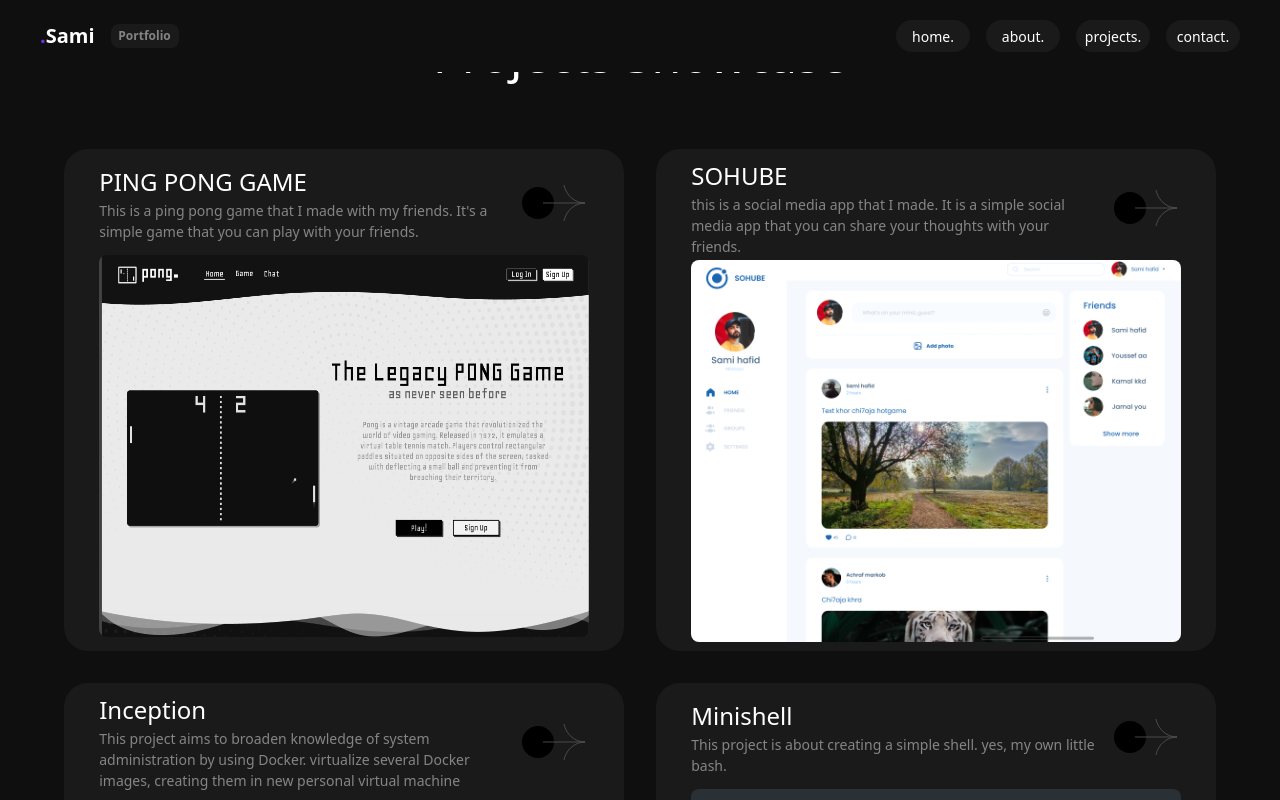
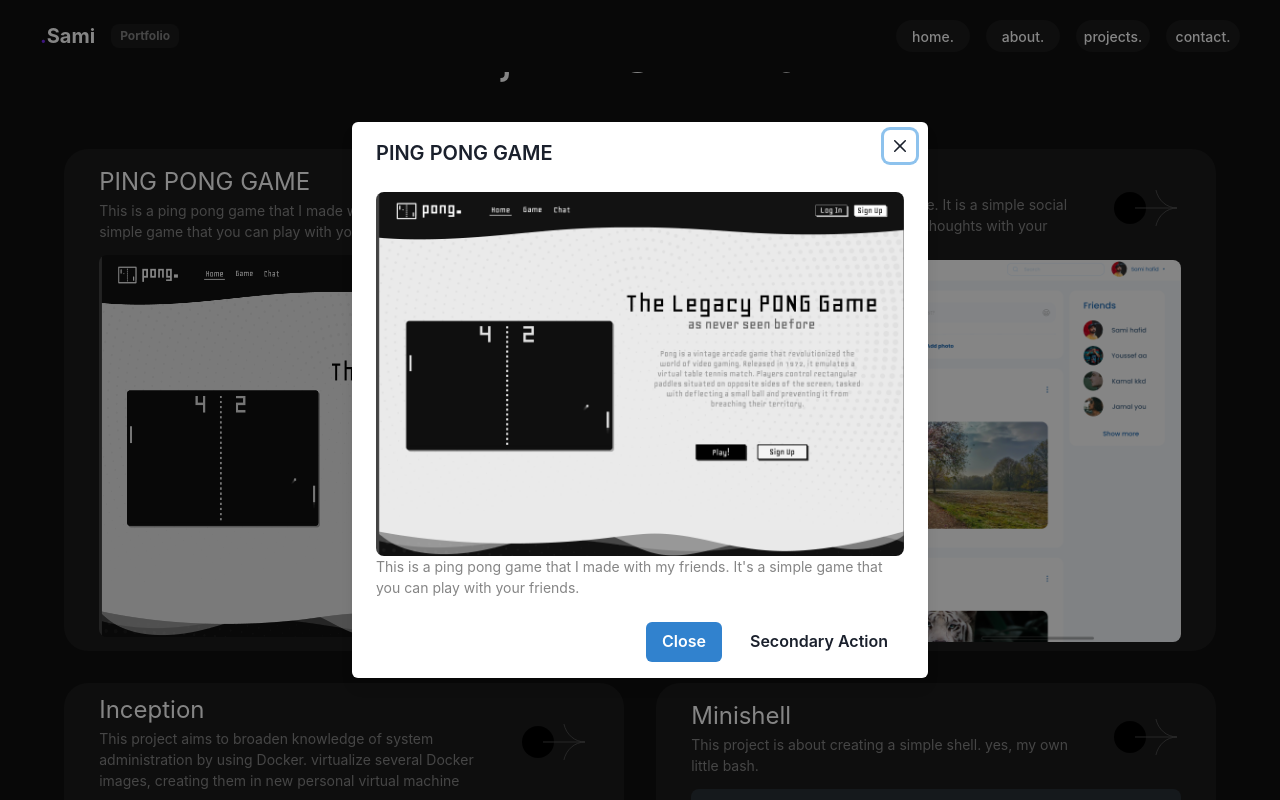
Before and after one commit to Forstman1/newportfolio, a React (Vite) app: page / in a window 1280 px wide. Both pictures are taken after a click on the element 344 px from the left and 1715 px from the top of the page. Shown: the part 1315-2115 px from the top of the page. Built offline with nearby package versions, Linux system fonts and the light colour scheme.

Commit message:
adding project description still need some improvement

```diff
--- a/package.json
+++ b/package.json
@@ -11,13 +11,14 @@
   },
   "dependencies": {
     "@chakra-ui/react": "^2.8.2",
-    "@emotion/react": "^11.11.1",
+    "@emotion/react": "^11.11.3",
     "@emotion/styled": "^11.11.0",
-    "framer-motion": "^10.16.16",
+    "framer-motion": "^10.17.9",
     "react": "^18.2.0",
     "react-dom": "^18.2.0"
   },
   "devDependencies": {
+    "@chakra-ui/cli": "^2.4.1",
     "@types/react": "^18.2.43",
     "@types/react-dom": "^18.2.17",
     "@vitejs/plugin-react": "^4.2.1",
--- a/src/App.jsx
+++ b/src/App.jsx
@@ -1,5 +1,6 @@
 import Home from './components/home'
 import './App.css'
+
 
 function App() {
 
--- a/src/components/ui/Card.jsx
+++ b/src/components/ui/Card.jsx
@@ -1,13 +1,24 @@
 import { Icons } from "../icons";
 import { Image } from '@chakra-ui/react'
-
+import {
+    Modal,
+    ModalOverlay,
+    ModalContent,
+    ModalHeader,
+    ModalFooter,
+    ModalBody,
+    ModalCloseButton,
+    Button
+} from '@chakra-ui/react'
+import { useDisclosure } from '@chakra-ui/react';
 
 
 export default function Card({ title, description, image, link }) {
+    const { isOpen, onOpen, onClose } = useDisclosure()
 
 
     return (
-        <div className="w-[560px] h-[502px] flex-col items-center justify-around bg-[#1A1A1A] hover:bg-[#292929] rounded-[24px]  group/card duration-500 cursor-pointer">
+        <div onClick={onOpen} className="w-[560px] h-[502px] flex-col items-center justify-around bg-[#1A1A1A] hover:bg-[#292929] rounded-[24px]  group/card duration-500 cursor-pointer">
             <div className="flex-col flex items-center justify-around p-2 w-full h-full ">
 
                 <div className="flex justify-between items-center w-[90%]">
@@ -26,6 +37,27 @@ export default function Card({ title, description, image, link }) {
                     <Image src={image} alt="Segun Adebayo" className="w-full h-full rounded-lg" />
                 </div>
             </div>
+
+
+            <Modal isOpen={isOpen} onClose={onClose} isCentered size={'xl'} >
+                <ModalOverlay />
+                <ModalContent className="bg-slate-500 w-full">
+                    <ModalHeader isCentered>{title}</ModalHeader>
+                    <ModalCloseButton />
+                    <ModalBody className="">
+                        <Image src={image} alt="Segun Adebayo" className="w-full h-full rounded-lg" />
+                        <p className="text-[14px] text-[#858585] ">{description}</p>
+
+                    </ModalBody>
+
+                    <ModalFooter>
+                        <Button colorScheme='blue' mr={3} onClick={onClose}>
+                            Close
+                        </Button>
+                        <Button variant='ghost'>Secondary Action</Button>
+                    </ModalFooter>
+                </ModalContent>
+            </Modal>
         </div>
     )
 }
--- a/src/main.jsx
+++ b/src/main.jsx
@@ -2,10 +2,25 @@ import React from 'react'
 import ReactDOM from 'react-dom/client'
 import App from './App.jsx'
 import './index.css'
+import { ChakraProvider, extendTheme } from '@chakra-ui/react'
+
+const theme = extendTheme({
+  styles: {
+    // Override default styles for the global body
+    global: {
+      body: {
+        bg: '#0F0F0F', // Set background color to white or your desired color
+        // color: 'black', // Set text color to black or your desired color
+      },
+    },
+  },
+});
 
 ReactDOM.createRoot(document.getElementById('root')).render(
-    <React.StrictMode>
+  <React.StrictMode>
+    <ChakraProvider theme={theme}>
 
       <App />
-    </React.StrictMode>,
+    </ChakraProvider>
+  </React.StrictMode>,
 )
```
Also changed, not shown: src/components/projects.jsx (+4 -3 lines), 1 other file (tests, documents, lock files or other folders).
